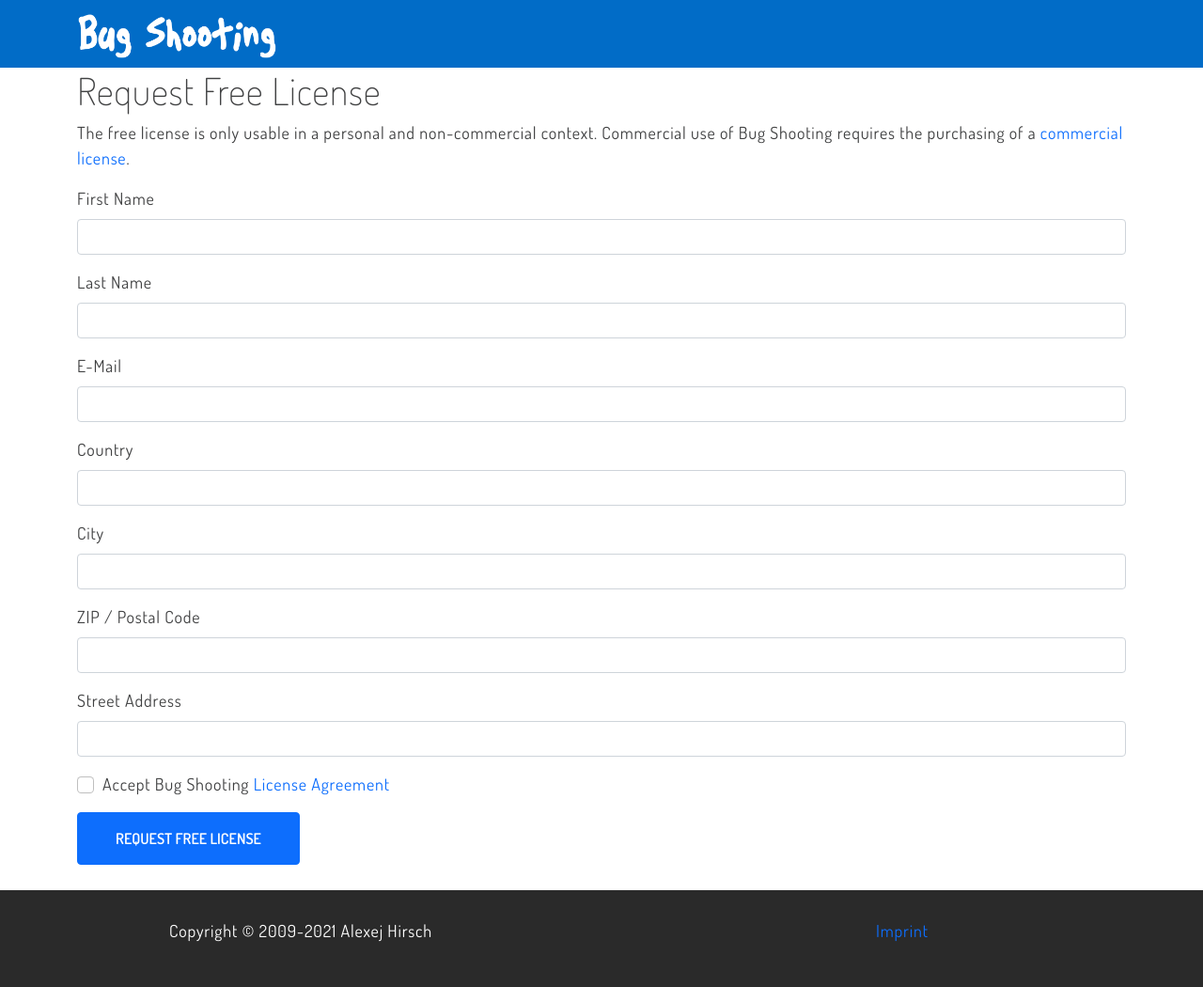
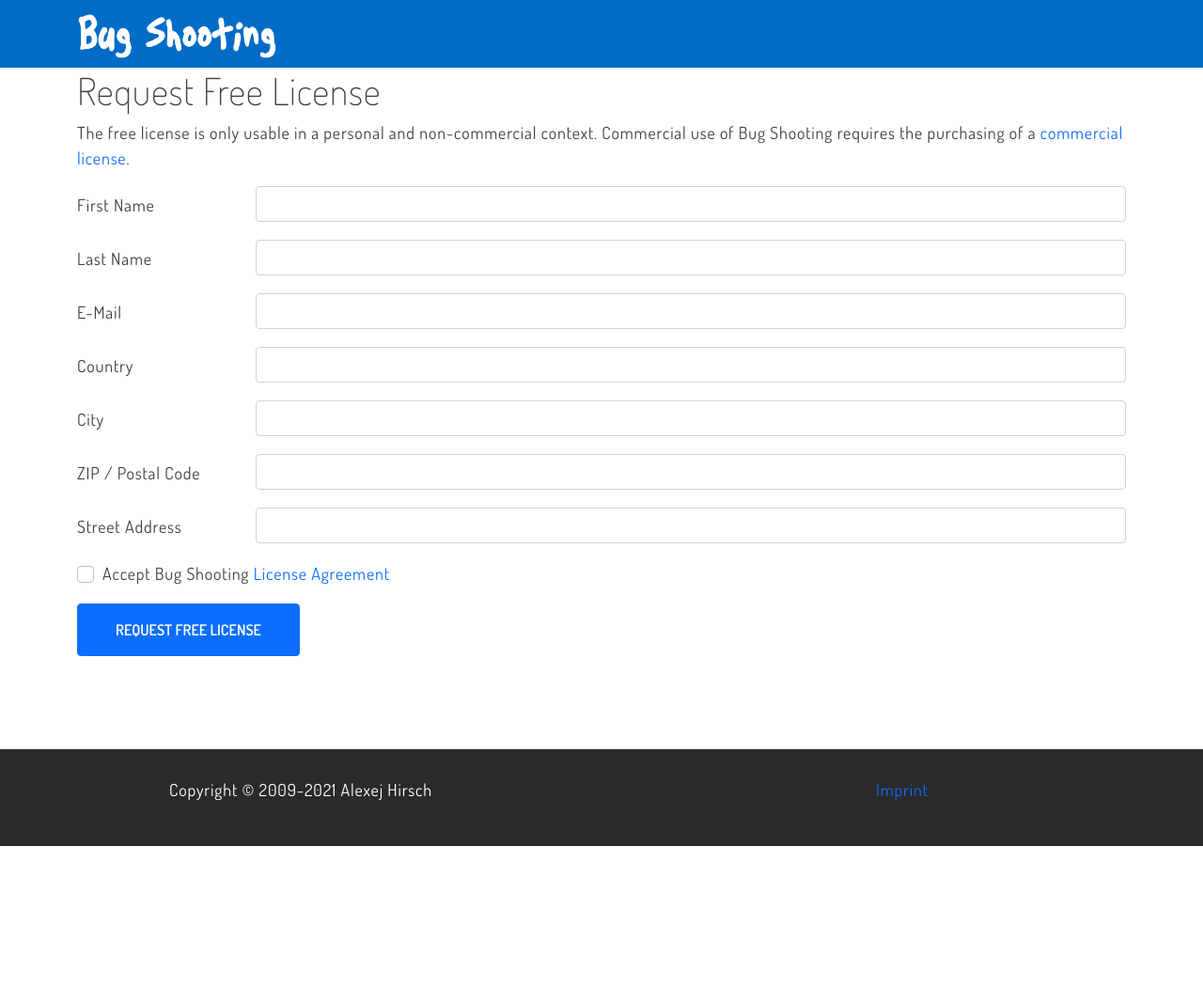
Before and after one commit to BugShooting/BugShooting.Homepage, a Jekyll site: the page built from free.md, in a window 1280 px wide. Shown: the whole page at 94% size. Built offline with Jekyll 4.4.1, drawn with Linux system fonts in a browser that asks for light colours; our own code applies the rules of GitHub Pages for plain Markdown files; after the commit the page ends 900 px from its top, so only the background shows below that.

Commit message:
Update free.md

```diff
--- a/free.md
+++ b/free.md
@@ -8,37 +8,55 @@
 The free license is only usable in a personal and non-commercial context. Commercial use of Bug Shooting requires the purchasing of a [commercial license]({{ site.baseurl }}/buy).
 
 <form method="POST" action="https://Services.bugshooting.com/rest/freelicense">
-  <div class="mb-3">
-    <label for="firstname" class="form-label">First Name</label>
-    <input class="form-control" type="text" required name="firstname" >
+  <div class="row mb-3">
+    <label for="firstname" class="col-sm-2 col-form-label">First Name</label>
+    <div class="col-sm-10">
+      <input class="form-control" type="text" required name="firstname" >
+    </div>
   </div>
-  <div class="mb-3">
-    <label for="lastname" class="form-label">Last Name</label>
-    <input class="form-control" type="text" required name="lastname">
+  <div class="row mb-3">
+    <label for="lastname" class="col-sm-2 col-form-label">Last Name</label>
+    <div class="col-sm-10">
+      <input class="form-control" type="text" required name="lastname">
+    </div>
   </div>
-  <div class="mb-3">
-    <label for="email" class="form-label">E-Mail</label>
-    <input class="form-control" type="email" required name="email">
+  <div class="row mb-3">
+    <label for="email" class="col-sm-2 col-form-label">E-Mail</label>
+    <div class="col-sm-10">
+      <input class="form-control" type="email" required name="email">
+    </div>
   </div>
-  <div class="mb-3">
-    <label for="country" class="form-label">Country</label>
-    <input class="form-control" type="text" required name="country">
+  <div class="row mb-3">
+    <label for="country" class="col-sm-2 col-form-label">Country</label>
+    <div class="col-sm-10">
+      <input class="form-control" type="text" required name="country">
+    </div>
   </div>
-  <div class="mb-3">
-    <label for="city" class="form-label">City</label>
-    <input class="form-control" type="text" required name="city">
+  <div class="row mb-3">
+    <label for="city" class="col-sm-2 col-form-label">City</label>
+    <div class="col-sm-10">
+      <input class="form-control" type="text" required name="city">
+    </div>
   </div>
-  <div class="mb-3">
-    <label for="zip" class="form-label">ZIP / Postal Code</label>
-    <input class="form-control" type="text" required name="zip">
+  <div class="row mb-3">
+    <label for="zip" class="col-sm-2 col-form-label">ZIP / Postal Code</label>
+    <div class="col-sm-10">
+      <input class="form-control" type="text" required name="zip">
+    </div>
   </div>
-  <div class="mb-3">
-    <label for="street" class="form-label">Street Address</label>
-    <input class="form-control" type="text" required name="street">
+  <div class="row mb-3">
+    <label for="street" class="col-sm-2 col-form-label">Street Address</label>
+    <div class="col-sm-10">
+      <input class="form-control" type="text" required name="street">
+    </div>
   </div>
-  <div class="mb-3 form-check">
-    <input class="form-check-input" type="checkbox" required name="agreement">
-    <label class="form-check-label" for="agreement">Accept Bug Shooting <a href="{{ site.baseurl }}/agreement" target="_blank">License Agreement</a></label>
+  <div class="row mb-3">
+    <div class="col-sm-10">
+      <div class="form-check">
+        <input class="form-check-input" type="checkbox" required name="agreement">
+        <label class="form-check-label" for="agreement">Accept Bug Shooting <a href="{{ site.baseurl }}/agreement" target="_blank">License Agreement</a></label>
+      </div>
+    </div>
   </div>
   <button class="btn btn-lg btn-primary btn-block" type="submit">Request Free License</button>
 </form>
```
